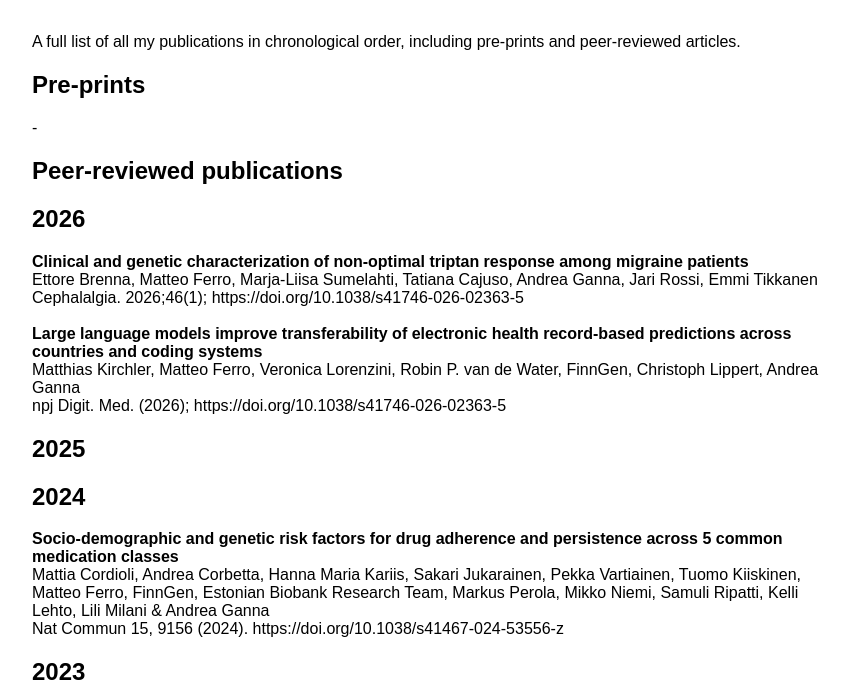
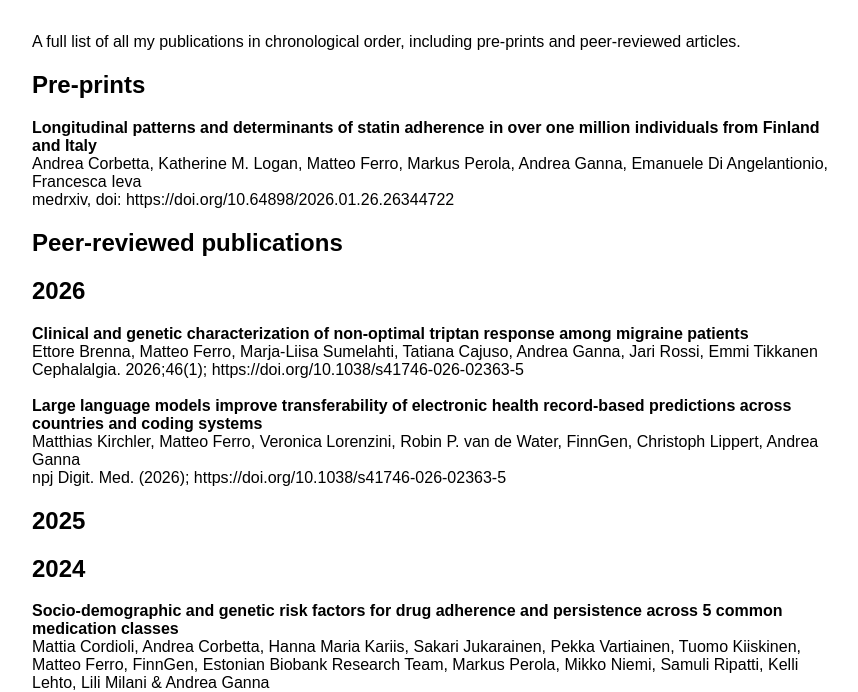
Before and after one commit to ferroteo/ferroteo.github.io, a plain HTML site: page publications.html in a window 1280 px wide. Shown: the part 124-816 px from the top of the page, without its empty margins (208-1066 px from the left). Drawn offline with Linux system fonts and the light colour scheme.

Commit message:
add pre print

```diff
--- a/publications.html
+++ b/publications.html
@@ -46,7 +46,9 @@
     <br>
     <h2>Pre-prints</h2>
 
-    -
+    <b>Longitudinal patterns and determinants of statin adherence in over one million individuals from Finland and Italy</b>
+    <br>Andrea Corbetta, Katherine M. Logan, Matteo Ferro, Markus Perola, Andrea Ganna, Emanuele Di Angelantionio, Francesca Ieva
+    <br>medrxiv, doi: https://doi.org/10.64898/2026.01.26.26344722
 
     <h2>Peer-reviewed publications</h2>
 
```
